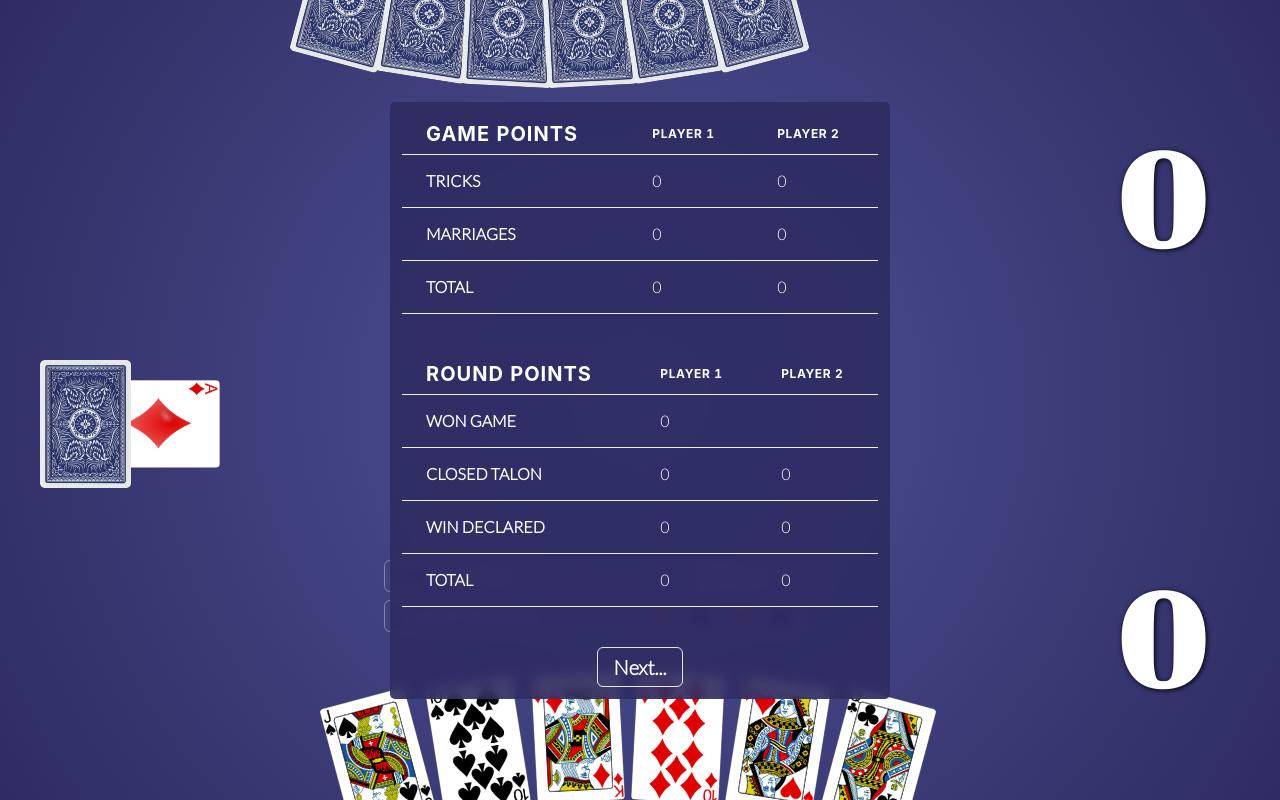
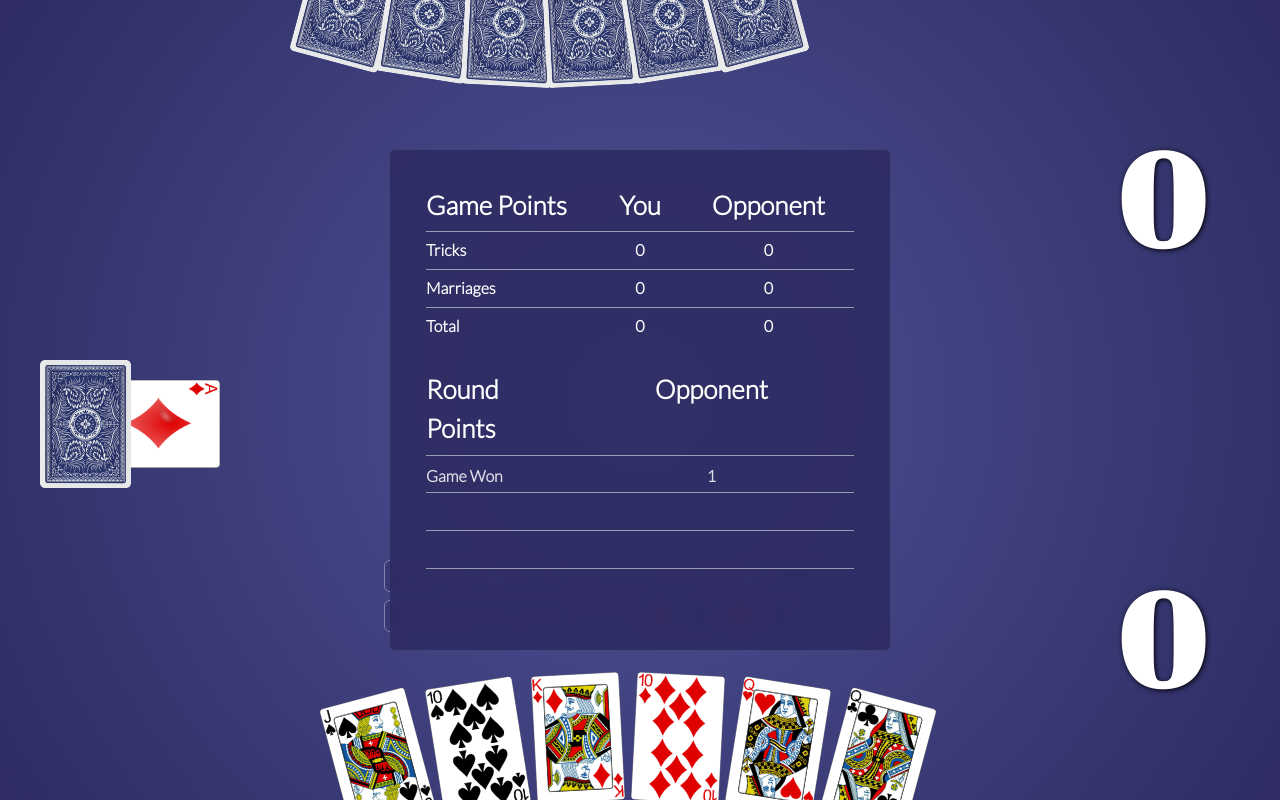
Before and after one commit to philkoerber/sixtysix, a React (Vite) app: page / in a window 1280 px wide. Both pictures are taken after a click on the button "End Game". Built offline with nearby package versions, Linux system fonts and the light colour scheme.

Commit message:
add a cleaner design to the score screen

```diff
--- a/src/components/PlayerUI.jsx
+++ b/src/components/PlayerUI.jsx
@@ -1,7 +1,4 @@
 import { Box, Button, ButtonGroup, Heading, Icon, IconButton, SimpleGrid } from '@chakra-ui/react';
-import { motion } from 'framer-motion';
-
-
 import React, { useEffect, useState } from 'react';
 import useGameStore from './gameStore';
 import { BsFillSuitSpadeFill, BsFillSuitClubFill, BsFillSuitHeartFill, BsFillSuitDiamondFill } from "react-icons/bs";
@@ -14,7 +11,8 @@ const buttonStyles = {
     fontFamily: "bodyFont",
     variant: "outline",
     color: "white",
-    _hover: {bg: "#3E6990"}
+    bg: "#2e2c62",
+    _hover: {bg: "#4e5296"}
 }
 
 const marriageButtonStyles = {
--- a/src/components/ScoreScreen.jsx
+++ b/src/components/ScoreScreen.jsx
@@ -1,18 +1,23 @@
-import { Button, Table, Tbody, Td, Text, Th, Thead, Tr } from '@chakra-ui/react';
+import { Box, Button, Divider, Flex, SimpleGrid, Spacer, Table, Tbody, Td, Text, Th, Thead, Tr } from '@chakra-ui/react';
 import React, { useState, useEffect } from 'react';
 import useGameStore from './gameStore';
 import { AnimatePresence, motion } from 'framer-motion';
-import AnimateScore from './utilities/AnimateScore';
-import {AiOutlineCheck, AiOutlineClose} from "react-icons/ai"
+import { calculateRoundPoints } from './utilities/gameLogic';
+// import {AiOutlineCheck, AiOutlineClose} from "react-icons/ai"
 
-const buttonStyles = {
-    maxW: "180px",
-    size: "md",
-    fontSize: ["18px", "19px", "20px"],
-    fontFamily: "bodyFont",
-    variant: "outline",
-    color: "white",
-    _hover: {bg: "#3E6990"}
+const getAnimationProps = (index) => {
+  return ({
+    initial: { opacity: 0, translateY: 10 },
+    animate: { opacity: 1, translateY: 0 },
+    transition: {delay: index*0.4, duration: 0.6}})
+}
+
+const boxStyles = {
+  fontFamily: "bodyFont",
+}
+
+const dividerStyles = {
+  marginY: "1.5%"
 }
 
 function ScoreScreen(props) {
@@ -20,19 +25,35 @@ function ScoreScreen(props) {
   const {
     marriages,
     talonClosed,
+    setPlayerPoints,
     tricks,
-    resetGame} = useGameStore();
+    resetGame,
+    endRound} = useGameStore();
 
     const [trickPointsPlayer, setTrickPointsPlayer] = useState(0)
     const [trickPointsOpp, setTrickPointsOpp] = useState(0)
 
     const [marriagesPlayer, setMarriagesPlayer] = useState(0)
     const [marriagesOpp, setMarriagesOpp] = useState(0)
+    const [roundPoints, setRoundPoints] = useState(
+    {
+      winner: null,
+      points: 0,
+      schneider: false,
+      schwarz: false
+    })
+
 
 
 
   const handleNextClick = () => {
-      resetGame()
+    resetGame()
+  };
+
+  const handleAnimationComplete = () => {
+    roundPoints.winner
+      ? setTimeout(setPlayerPoints(roundPoints.winner, roundPoints.points), 800)
+      : null;
   }
 
   useEffect(() => {
@@ -51,110 +72,104 @@ function ScoreScreen(props) {
     playerPoints = 0;
     marriages.player.map((marriage) => { playerPoints = playerPoints + marriage.points });
     setMarriagesPlayer(playerPoints);
-    console.log(playerPoints)
-  },[])
+  }, [])
+
+  useEffect(() => {
+    const winnerPoints = calculateRoundPoints(trickPointsPlayer+marriagesPlayer, trickPointsOpp+marriagesOpp, endRound);
+    setRoundPoints(winnerPoints);
+  }, [trickPointsPlayer, trickPointsOpp, marriagesOpp, marriagesPlayer])
 
 
     return (
         <AnimatePresence>
-      <motion.div className='scoreScreenWrapper' >
+      <motion.div className='scoreScreenWrapper' {...getAnimationProps(0)}>
           <div
             className='scoreScreen'>
-            <Table
-              variant='simple'
-              fontFamily="bodyFont"
-              marginBottom={10}>
-              <Thead >
+            <div>
 
-              <Tr >
-                <Th color='white' fontSize="20">Game Points</Th>
-                <Th color='white'>Player 1</Th>
-                <Th color='white'>Player 2</Th>
-              </Tr>
-            </Thead>
-            <Tbody>
+                <motion.div {...getAnimationProps(1)}>
+                  <Flex {...boxStyles} fontWeight={"bold"} fontSize={26}>
+                    <Box flex={2}>Game Points</Box>
+                    <Box textAlign={"center"} flex={1}>You</Box>
+                    <Box textAlign={"center"} flex={2}>Opponent</Box>
+                  </Flex>
+                </motion.div>
 
-                  <Tr>
-                <Td fontWeight='bold'>TRICKS</Td>
-                  <Td><AnimateScore>{trickPointsPlayer}</AnimateScore></Td>
-                  <Td><AnimateScore>{trickPointsOpp}</AnimateScore></Td>
-                </Tr>
+                <Divider {...dividerStyles} />
 
-              {/* Trick */}
+                <motion.div {...getAnimationProps(2)}>
+                  <Flex {...boxStyles} fontWeight={"bold"}>
+                    <Box flex={2}>Tricks</Box>
+                    <Box textAlign={"center"} flex={1}>{trickPointsPlayer}</Box>
+                    <Box textAlign={"center"} flex={2}>{trickPointsOpp}</Box>
+                  </Flex>
+                </motion.div>
+
+                <Divider {...dividerStyles} />
+
+                <motion.div {...getAnimationProps(3)}>
+                  <Flex {...boxStyles} fontWeight={"bold"}>
+                    <Box flex={2}>Marriages</Box>
+                    <Box textAlign={"center"} flex={1}>{marriagesPlayer}</Box>
+                    <Box textAlign={"center"} flex={2}>{marriagesOpp}</Box>
+                  </Flex>
+                </motion.div>
+
+                <Divider {...dividerStyles} />
+
+                <motion.div {...getAnimationProps(4)}>
+                  <Flex {...boxStyles} fontWeight={"bold"}>
+                    <Box flex={2}>Total</Box>
+                    <Box textAlign={"center"} flex={1}>{marriagesPlayer + trickPointsPlayer}</Box>
+                    <Box textAlign={"center"} flex={2}>{marriagesOpp + trickPointsOpp}</Box>
+                  </Flex>
+                </motion.div>
 
 
-              {/* Announcements */}
-              <Tr>
-                <Td fontWeight='bold'>MARRIAGES</Td>
-                <Td><AnimateScore>{marriagesPlayer}
-                  </AnimateScore></Td>
-                <Td><AnimateScore>{marriagesOpp}
-                  </AnimateScore></Td>
-              </Tr>
+                <motion.div {...getAnimationProps(5)}>
+                  <Flex {...boxStyles} fontWeight={"bold"} fontSize={26} marginTop={8}>
+                    <Box flex={1}>Round Points</Box>
+                    <Box textAlign="center" flex={2}>{roundPoints.winner==="player"?"You":"Opponent"}</Box>
+                  </Flex>
+                </motion.div>
 
-              {/* Total */}
-              <Tr>
-                <Td fontWeight='bold'>TOTAL</Td>
-                <Td><AnimateScore>{trickPointsPlayer}+{marriagesPlayer}</AnimateScore></Td>
-                  <Td><AnimateScore>{trickPointsOpp}+{marriagesOpp}</AnimateScore></Td>
-              </Tr>
+                <Divider {...dividerStyles} />
 
-              </Tbody>
+                <motion.div {...getAnimationProps(6)}>
+                  <Flex {...boxStyles} fontWeight={"bold"}>
+                    <Box flex={1}>Game Won</Box>
+                    <Box textAlign="center" flex={2}>1</Box>
+                  </Flex>
+                </motion.div>
 
-            </Table>
+                <Divider {...dividerStyles} />
 
-            <Table variant='simple' fontFamily="bodyFont" marginBottom={10}>
-            <Thead >
-              <Tr >
-                <Th color='white' fontSize="20">Round Points</Th>
-                <Th color='white'>Player 1</Th>
-                <Th color='white'>Player 2</Th>
-              </Tr>
-            </Thead>
-              <Tbody>
+                <motion.div {...getAnimationProps(7)}>
+                  <Flex {...boxStyles} fontWeight={"bold"}>
+                    <Box flex={1}>Scheider</Box>
+                    <Box textAlign="center" flex={2}>{roundPoints.schneider ? "1" : "0"}</Box>
+                  </Flex>
+                </motion.div>
 
-               {/* Trick */}
-              <Tr>
-                <Td fontWeight='bold'>WON GAME</Td>
-                <Td><AnimateScore>
-                  </AnimateScore></Td>
-                <Td></Td>
-                </Tr>
+                <Divider {...dividerStyles} />
 
-              {/* Trick */}
-              <Tr>
-                <Td fontWeight='bold'>CLOSED TALON</Td>
-                <Td><AnimateScore>
-                  </AnimateScore></Td>
-                <Td><AnimateScore>
-                  </AnimateScore></Td>
-                </Tr>
+                <motion.div {...getAnimationProps(8)}>
+                  <Flex {...boxStyles} fontWeight={"bold"}>
+                    <Box flex={1}>Schwarz</Box>
+                    <Box textAlign="center" flex={2}>{roundPoints.schwarz ? "1" : "0"}</Box>
+                  </Flex>
+                </motion.div>
 
-              {/* Announcements */}
-              <Tr>
-                <Td fontWeight='bold'>WIN DECLARED</Td>
-                <Td><AnimateScore>
-                  </AnimateScore></Td>
-                <Td><AnimateScore>
-                  </AnimateScore></Td>
-              </Tr>
+                <Divider {...dividerStyles} />
 
-              {/* Total */}
-              <Tr>
-                <Td fontWeight='bold'>TOTAL</Td>
-                <Td><AnimateScore>
-                  </AnimateScore></Td>
-                <Td><AnimateScore>
-                  </AnimateScore></Td>
-              </Tr>
+                <motion.div {...getAnimationProps(9)} onAnimationComplete={()=>{handleAnimationComplete()}}>
+                  <Flex {...boxStyles} fontWeight={"bold"} fontSize={"26"}>
+                    <Box flex={1}>Total</Box>
+                    <Box textAlign="center" flex={2}>{roundPoints.points}</Box>
+                  </Flex>
+                </motion.div>
 
-              </Tbody>
-
-            </Table>
-
-            <Button {...buttonStyles} onClick={handleNextClick}>
-            Next...
-            </Button>
+            </div>
           </div>
 
         </motion.div>
--- a/src/components/utilities/AnimateScore.jsx
+++ /dev/null
@@ -1,43 +0,0 @@
-import React, { useEffect, useState } from 'react';
-import {motion} from "framer-motion"
-
-function AnimateScore({ children }) {
-
-    const [score, setScore] = useState(0)
-
-
-    useEffect(() => {
-  const incrementScore = () => {
-    if (score < children) {
-      setScore((prevScore) => prevScore + 1);
-    }
-        };
-
-        const maxDelay = 350/children * 15;
-        const interval = maxDelay / 80;
-
-  for (let i = score; i <= children-1; i++) {
-      setTimeout(incrementScore,
-          Math.min(
-              ((Math.pow((i / children), 3)) * children * interval)+1
-              , maxDelay)
-          * (i - score));
-  }
-}, [children]);
-
-
-    return (
-            <div>
-                <motion.div
-                    key={score}
-                    initial={{ y: 5, opacity: 0 }}
-                    animate={{ y: 0, opacity: 1 }}
-                    transition={{duration: score/200}}>
-            {score}
-            </motion.div>
-            </div>
-
-    );
-}
-
-export default AnimateScore;
--- a/src/components/utilities/gameLogic.js
+++ b/src/components/utilities/gameLogic.js
@@ -273,3 +273,68 @@ export const getOpponentsCard = (oppHand, playedCards, drawStack, tricks, isGame
   else{
     return oppHand[randomIndex(oppHand)];}
 }
+
+export const calculateRoundPoints = (playerPoints, oppPoints, closingPlayer) => {
+  let winner = null;
+  let points = 0;
+  let schneider = false;
+  let schwarz = false;
+
+  if (closingPlayer === "player") {
+    if (playerPoints >= 66) {
+      if (oppPoints >= 33) {
+        winner = "player";
+        points = 1;
+      } else if (oppPoints < 33) {
+        winner = "player";
+        points = 2;
+        schneider = true;
+      } else {
+        winner = "player";
+        points = 3;
+        schwarz = true;
+      }
+    } else if (playerPoints < 66 && playerPoints > oppPoints) {
+      points = 2;
+      winner = "opp";
+    } else if (playerPoints < 66 && playerPoints <= oppPoints && oppPoints >= 66) {
+      winner = "opp";
+      points = 2;
+    } else if (playerPoints < 66 && playerPoints <= oppPoints && oppPoints < 66) {
+      winner = "opp";
+      points = 3;
+    } else if (playerPoints < 66 && playerPoints < oppPoints && talonClosed) {
+      winner = "opp";
+      points = 2;
+    }
+  } else if (closingPlayer === "opp") {
+    if (oppPoints >= 66) {
+      if (playerPoints >= 33) {
+        winner = "opp";
+        points = 1;
+      } else if (playerPoints < 33) {
+        winner = "opp";
+        points = 2;
+        schneider = true;
+      } else {
+        winner = "opp";
+        points = 3;
+        schwarz = true;
+      }
+    } else if (oppPoints < 66 && oppPoints > playerPoints) {
+      winner = "player";
+      points = 2;
+    } else if (oppPoints < 66 && oppPoints <= playerPoints && playerPoints >= 66) {
+      winner = "player";
+      points = 2;
+    } else if (oppPoints < 66 && oppPoints <= playerPoints && playerPoints < 66) {
+      winner = "player";
+      points = 3;
+    } else if (oppPoints < 66 && oppPoints < playerPoints && talonClosed) {
+      winner = "player";
+      points = 2;
+    }
+  }
+
+  return { winner, points, schneider, schwarz };
+};
--- a/src/index.css
+++ b/src/index.css
@@ -12,11 +12,7 @@ body {
 
 .app {
   background: rgb(78, 82, 150);
-  background: radial-gradient(
-    circle,
-    rgba(78, 82, 150, 1) 0%,
-    rgba(46, 44, 98, 1) 100%
-  );
+  background: radial-gradient(circle, #4e5296 0%, #2e2c62 100%);
   height: 100vh;
   width: 100vw;
   overflow: hidden;
@@ -85,14 +81,11 @@ body {
 }
 
 .scoreScreen {
-  padding: 1%;
+  padding: 3%;
   background-color: antiquewhite;
-  position: relative;
   z-index: 30;
   width: 90%;
   max-width: 500px;
-
-  text-align: center;
 
   color: white;
   border-radius: 5px;
```
